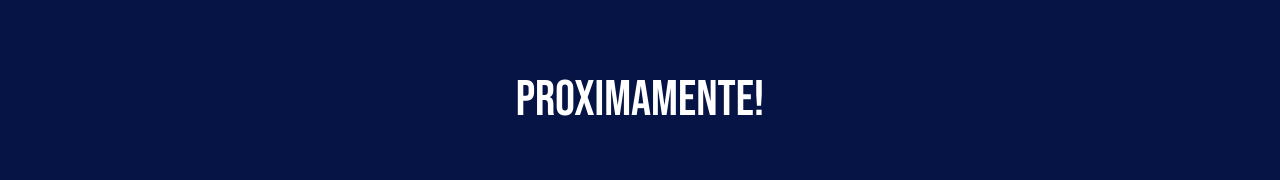
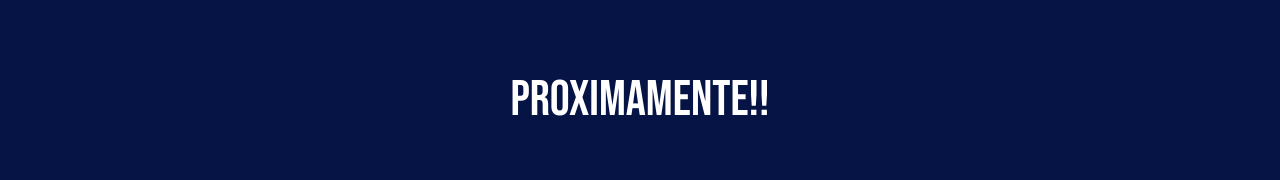
Before and after one commit to Santi-Mendoza/PF-Santiago.Mendoza, a plain HTML site: page pages/tienda.html in a window 1280 px wide. Shown: the part 186-366 px from the top of the page. Drawn offline with nearby package versions, Linux system fonts and the light colour scheme.

Commit message:
modificacion tienda

```diff
--- a/pages/tienda.html
+++ b/pages/tienda.html
@@ -43,7 +43,7 @@
      </nav>
 
      <div>
-        <h2 class="proximamente">PROXIMAMENTE!</h2>
+        <h2 class="proximamente">PROXIMAMENTE!!</h2>
      </div>
 
      <footer>
```
